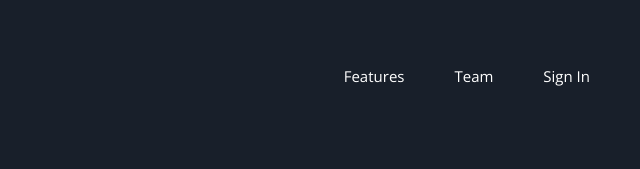
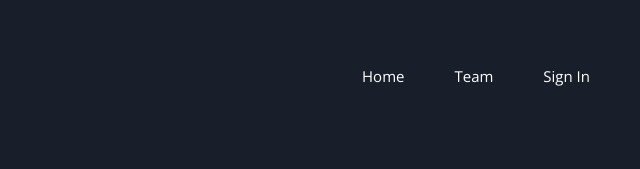
Before and after one commit to nomarcv/fylo-dark-theme, a plain HTML site: page index.html in a window 1280 px wide. Shown: the top 169 px of the page, 640-1280 px from the left. Drawn offline with nearby package versions, Linux system fonts and the light colour scheme.

Commit message:
update features to Home

```diff
--- a/index.html
+++ b/index.html
@@ -27,7 +27,7 @@
       <div class="nav-link">
         <div class="links">
           <p>
-            Features
+            Home
           </p>
         </div>
         <div class="links">
```
